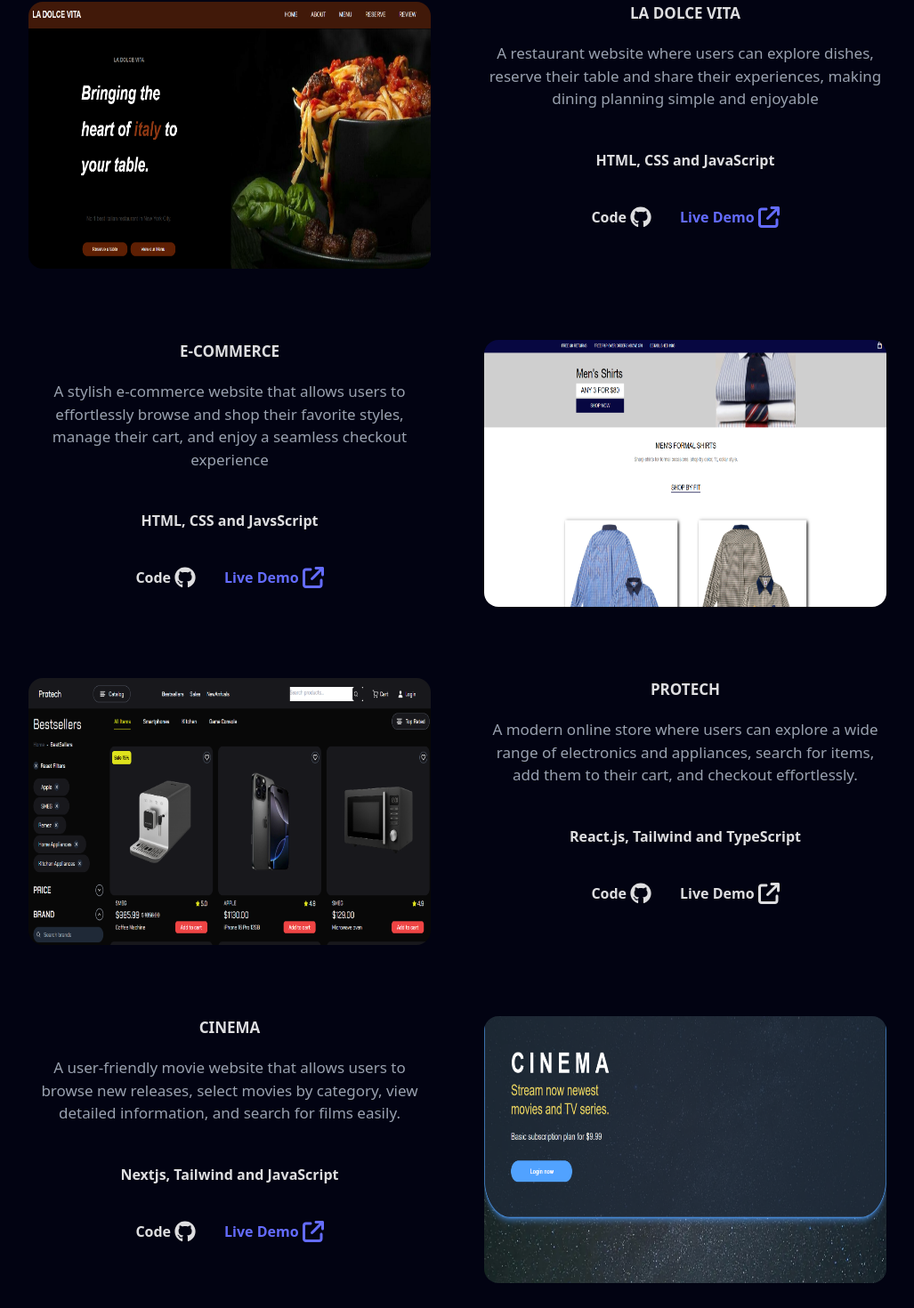
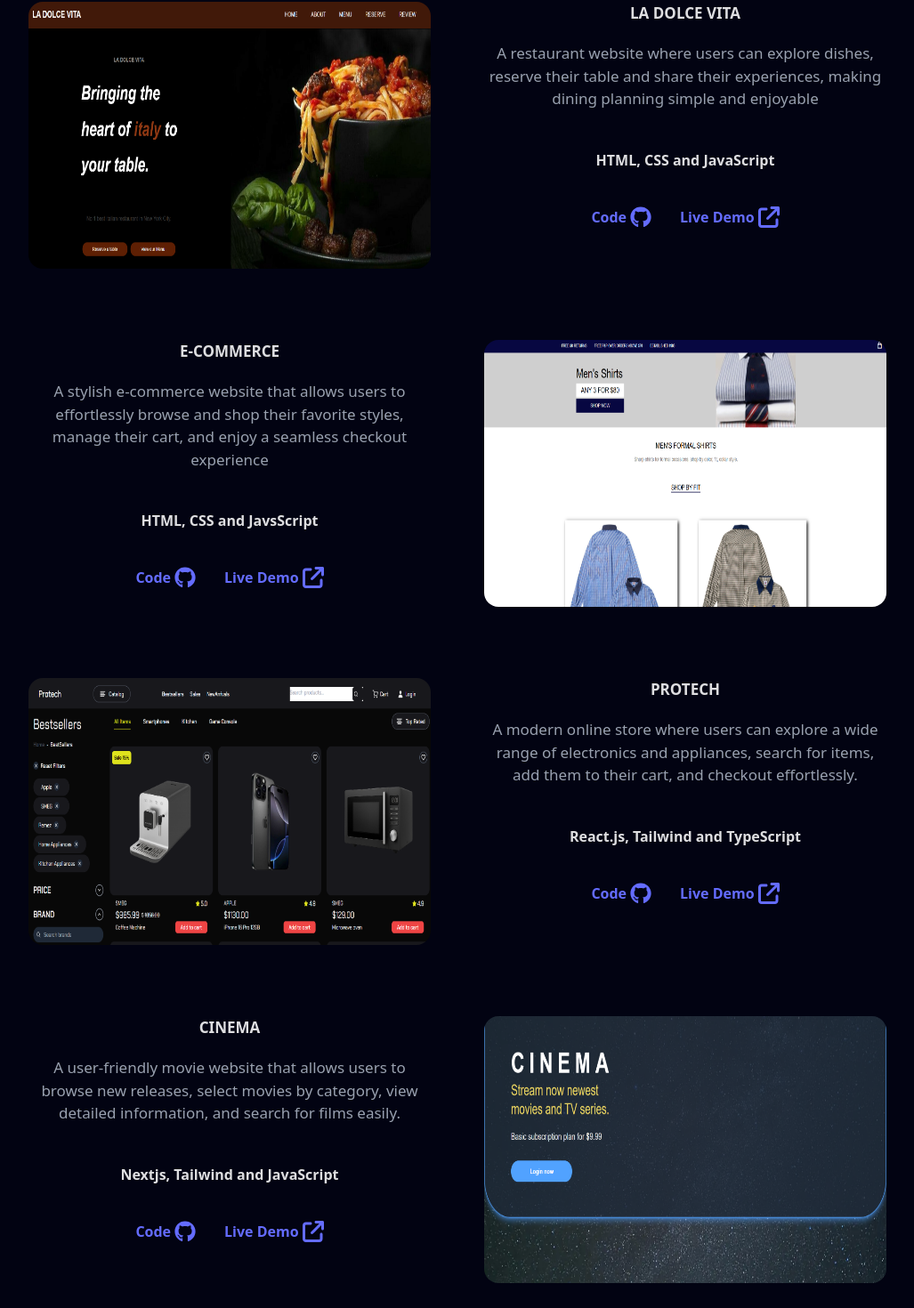
Before and after one commit to Adedejijohn11/Portfolio-vs2, a React (Vite) app: page / in a window 1280 px wide. Shown: the part 1626-3096 px from the top of the page at 89% size, without its empty margins (156-1183 px from the left). Built offline with nearby package versions, Linux system fonts and the light colour scheme.

Commit message:
update my project links

```diff
--- a/src/components/project.jsx
+++ b/src/components/project.jsx
@@ -39,10 +39,15 @@ const Project = () => {
 
                 <p className="font-bold mt-6">HTML, CSS and JavaScript</p>
                 <div className="flex gap-8 mt-10">
-                  <div className="flex items-center ">
+                  <a
+                    href="https://github.com/Adedejijohn11/restaurant-project.git"
+                    target="_blank"
+                    rel="noopener noreferrer"
+                    className="flex items-center "
+                  >
                     <span className="font-bold mr-1">Code</span>
                     <FaGithub className="text-2xl" />
-                  </div>
+                  </a>
                   <a
                     href="https://adedejijohn11.github.io/restaurant-project/
 "
@@ -77,10 +82,15 @@ const Project = () => {
 
                 <p className="font-bold mt-6">HTML, CSS and JavsScript</p>
                 <div className="flex gap-8 mt-10">
-                  <div className="flex items-center ">
+                  <a
+                    href="https://github.com/Adedejijohn11/E-commerce-page.git"
+                    target="_blank"
+                    rel="noopener noreferrer"
+                    className="flex items-center "
+                  >
                     <span className="font-bold mr-1">Code</span>
                     <FaGithub className="text-2xl" />
-                  </div>
+                  </a>
                   <a
                     href="https://adedejijohn11.github.io/E-commerce-page/"
                     target="_blank"
@@ -116,14 +126,24 @@ const Project = () => {
                   React.js, Tailwind and TypeScript
                 </p>
                 <div className="flex gap-8 mt-10">
-                  <div className="flex items-center ">
+                  <a
+                    href="https://github.com/Adedejijohn11/protech.git"
+                    target="_blank"
+                    rel="noopener noreferrer"
+                    className="flex items-center "
+                  >
                     <span className="font-bold mr-1">Code</span>
                     <FaGithub className="text-2xl" />
-                  </div>
-                  <div className="flex items-center  ">
+                  </a>
+                  <a
+                    href="https://protech-xi-three.vercel.app/"
+                    target="_blank"
+                    rel="noopener noreferrer"
+                    className="flex items-center  "
+                  >
                     <span className="font-bold mr-1">Live Demo</span>
                     <FaArrowUpRightFromSquare className="text-2xl" />
-                  </div>
+                  </a>
                 </div>
               </div>
             </div>
@@ -150,10 +170,15 @@ const Project = () => {
                   Nextjs, Tailwind and JavaScript
                 </p>
                 <div className="flex gap-8 mt-10">
-                  <div className="flex items-center ">
+                  <a
+                    href="https://github.com/Adedejijohn11/movie-website.git"
+                    target="_blank"
+                    rel="noopener noreferrer"
+                    className="flex items-center "
+                  >
                     <span className="font-bold mr-1">Code</span>
                     <FaGithub className="text-2xl" />
-                  </div>
+                  </a>
                   <a
                     href="https://movie-website-eight-pi.vercel.app/"
                     target="_blank"
```
